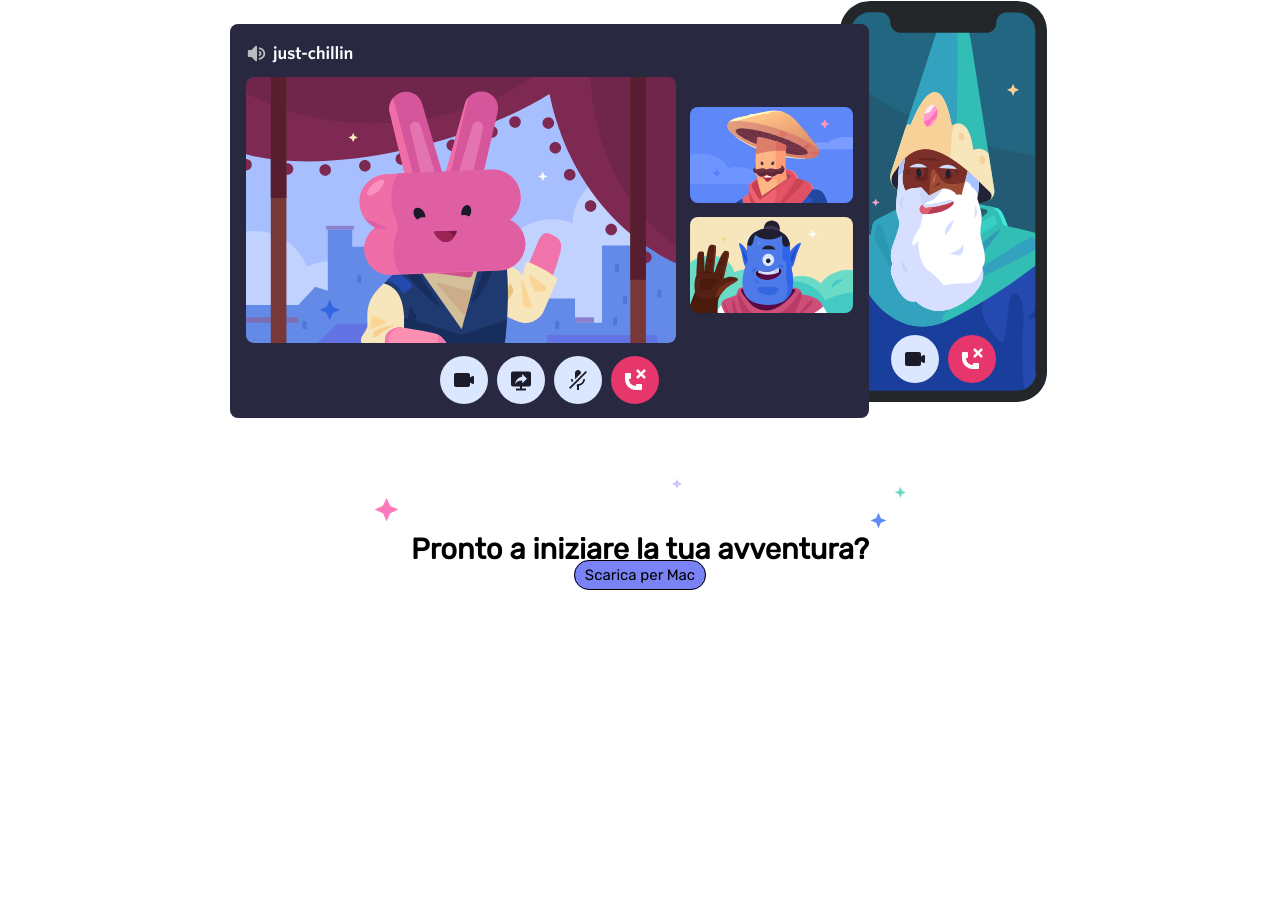
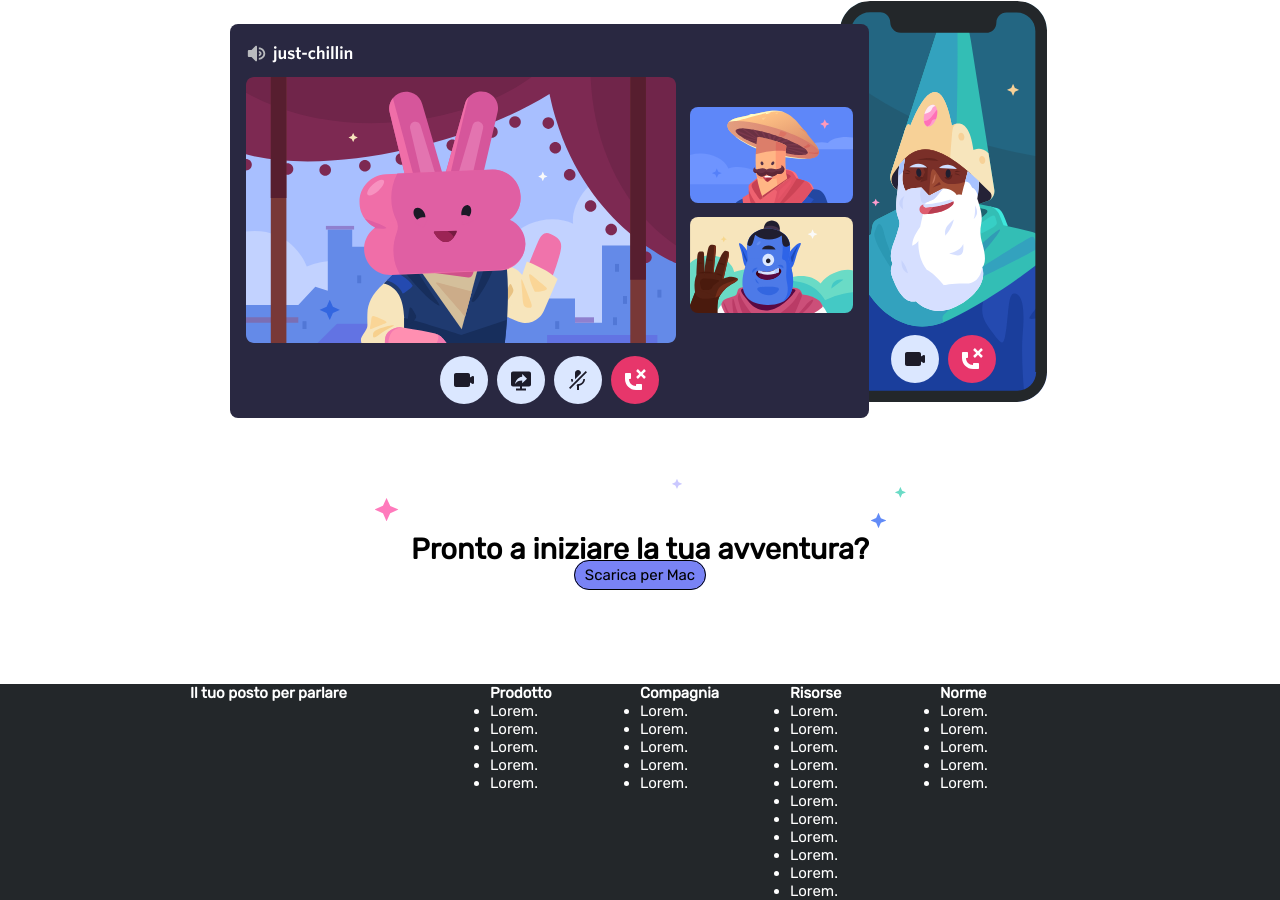
Before and after one commit to Siripiri-hue/htmlcss-discord, a plain HTML site: page index.html in a window 1280 px wide. Shown: the part 2676-3576 px from the top of the page. Before the commit the page ends 3360 px from the top, so only its background shows below. Drawn offline with Linux system fonts and the light colour scheme.

Commit message:
inizializzato footer

```diff
--- a/index.html
+++ b/index.html
@@ -114,7 +114,68 @@
     </main>
 
     <footer>
+        <div class="container-sm">
+            <div class="row">
+                <div class="col-4">
+                    <h3 class="list-title">Il tuo posto per parlare</h3>
+                    <!-- menu a tendina lingua -->
+                    <!-- icone -->
+                </div>
+                <div class="col-2">
+                    <h3 class="list-title">Prodotto</h3>
+                    <ul>
+                        <li><a href="#">Lorem.</a></li>
+                        <li><a href="#">Lorem.</a></li>
+                        <li><a href="#">Lorem.</a></li>
+                        <li><a href="#">Lorem.</a></li>
+                        <li><a href="#">Lorem.</a></li>
+                    </ul>
 
+                </div>
+                <div class="col-2">
+                    <h3 class="list-title">Compagnia</h3>
+                    <ul>
+                        <li><a href="#">Lorem.</a></li>
+                        <li><a href="#">Lorem.</a></li>
+                        <li><a href="#">Lorem.</a></li>
+                        <li><a href="#">Lorem.</a></li>
+                        <li><a href="#">Lorem.</a></li>
+                    </ul>
+                </div>
+                <div class="col-2">
+                    <h3 class="list-title">Risorse</h3>
+                    <ul>
+                        <li><a href="#">Lorem.</a></li>
+                        <li><a href="#">Lorem.</a></li>
+                        <li><a href="#">Lorem.</a></li>
+                        <li><a href="#">Lorem.</a></li>
+                        <li><a href="#">Lorem.</a></li>
+                        <li><a href="#">Lorem.</a></li>
+                        <li><a href="#">Lorem.</a></li>
+                        <li><a href="#">Lorem.</a></li>
+                        <li><a href="#">Lorem.</a></li>
+                        <li><a href="#">Lorem.</a></li>
+                        <li><a href="#">Lorem.</a></li>
+                    </ul>
+                </div>
+                <div class="col-2">
+                    <h3 class="list-title">Norme</h3>
+                    <ul>
+                        <li><a href="#">Lorem.</a></li>
+                        <li><a href="#">Lorem.</a></li>
+                        <li><a href="#">Lorem.</a></li>
+                        <li><a href="#">Lorem.</a></li>
+                        <li><a href="#">Lorem.</a></li>
+                    </ul>
+                </div>
+            </div>
+            <div class="row">
+                <div class="col-6"></div>
+                <!-- logo -->
+                <div class="col-6"></div>
+                <!-- tasto registrati -->
+            </div>
+        </div>
     </footer>
 </body>
 </html>
--- a/style.css
+++ b/style.css
@@ -25,18 +25,31 @@ a {
     color: currentColor;
 }
 
-    /*  HEADER */
-
-header .row#nav {
-    position: absolute;
-    top: 0;
-    left: 50%;
-    transform: translate(-50%, 0);
-    width: 1024px;
-    color: white;
+.ul {
+    list-style: none;
 }
 
-header .row#nav [class^="col"] {
+.col-2 {
+    width: calc(100% / 12 * 2);
+}
+
+.col-4 {
+    width: calc(100% / 12 * 4);
+}
+
+.col-6 {
+    width: calc(100% / 12 * 6);
+}
+
+.col-8 {
+    width: calc(100% / 12 * 8);
+}
+
+.col-12 {
+    width: 100%;
+}
+
+.row [class^="col-"] {
     float: left;
 }
 
@@ -44,35 +57,6 @@ header .row#nav [class^="col"] {
     content: "";
     display: block;
     clear: both;
-}
-
-header .col.img, header .col.login {
-    width: 125px;
-}
-
-header .col.menu-nav {
-    width: calc(100% - 125px - 125px);
-}
-
-/* MENU NAV */
-header .menu-nav > ul {
-    text-align: center;
-    padding: 0 50px;
-}
-
-header .menu-nav > ul li {
-    display: inline-block;
-    padding: 5px 10px;
-    line-height: 30px;
-    vertical-align: middle;
-}
-
-/* Tasto accedi */
-header .login {
-    padding: 5px;
-    line-height: 33px;
-    vertical-align: middle;
-    text-align: center;
 }
 
 .button {
@@ -92,11 +76,56 @@ header .login {
     color: white;
 }
 
+    /*  HEADER */
+
+header .row#nav {
+    position: absolute;
+    top: 0;
+    left: 50%;
+    transform: translate(-50%, 0);
+    width: 1024px;
+    color: white;
+}
+
+header .row#nav [class^="col"] {
+    float: left;
+}
+
+header .col.img, header .col.login {
+    width: 125px;
+}
+
+header .col.menu-nav {
+    width: calc(100% - 125px - 125px);
+}
+
+/* menu nav */
+header .menu-nav > ul {
+    text-align: center;
+    padding: 0 50px;
+}
+
+header .menu-nav > ul li {
+    display: inline-block;
+    padding: 5px 10px;
+    line-height: 30px;
+    vertical-align: middle;
+}
+
+/* tasto accedi */
+header .login {
+    padding: 5px;
+    line-height: 33px;
+    vertical-align: middle;
+    text-align: center;
+}
+
 header .col.login a {
     color: black;
 }
 
     /* MAIN */
+
 /* jumbo section */
 main #jumbo {
     text-align: center;
@@ -118,21 +147,13 @@ main #jumbo #jumbo-desc {
 }
 
 /* sezioni */
-main .content .container-sm .row [class^="col-"] {
+.row [class^="col-"] {
     float: left;
 }
 
 .content .row {
     padding-top: 120px;
     padding-bottom: 100px;
-}
-
-.col-8 {
-    width: calc(100% / 12 * 8);
-}
-
-.col-4 {
-    width: calc(100% / 12 * 4);
 }
 
 .content .content-title {
@@ -145,10 +166,6 @@ main .content .container-sm .row [class^="col-"] {
     padding: 7px;
 }
 
-.col-12 {
-    width: 100%;
-}
-
 .content .container-sm .col-12 {
     text-align: center;
 }
@@ -157,7 +174,12 @@ main .content .container-sm .row [class^="col-"] {
     font-size: 29px;
 }
 
+    /* FOOTER */
 
+footer {
+    background-color: #23272A;
+    color: white;
+}
 
 
 
```
